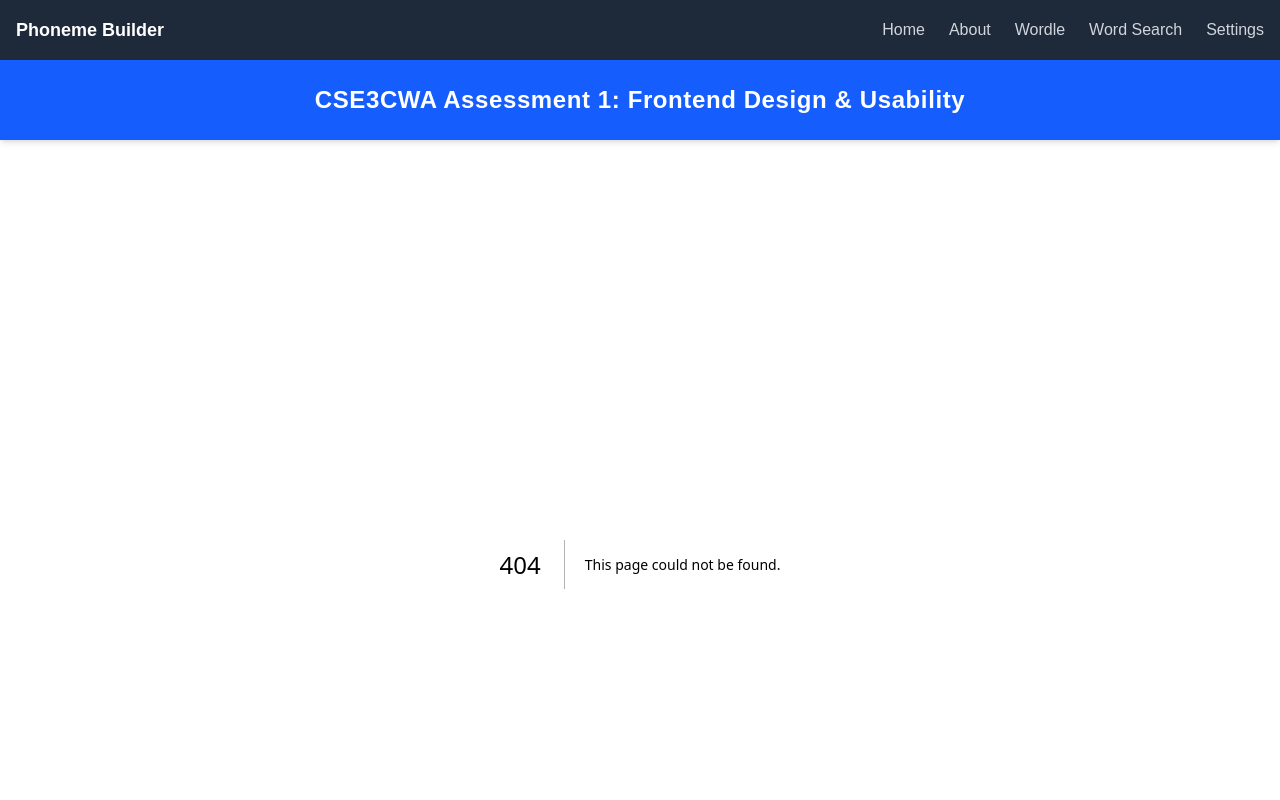
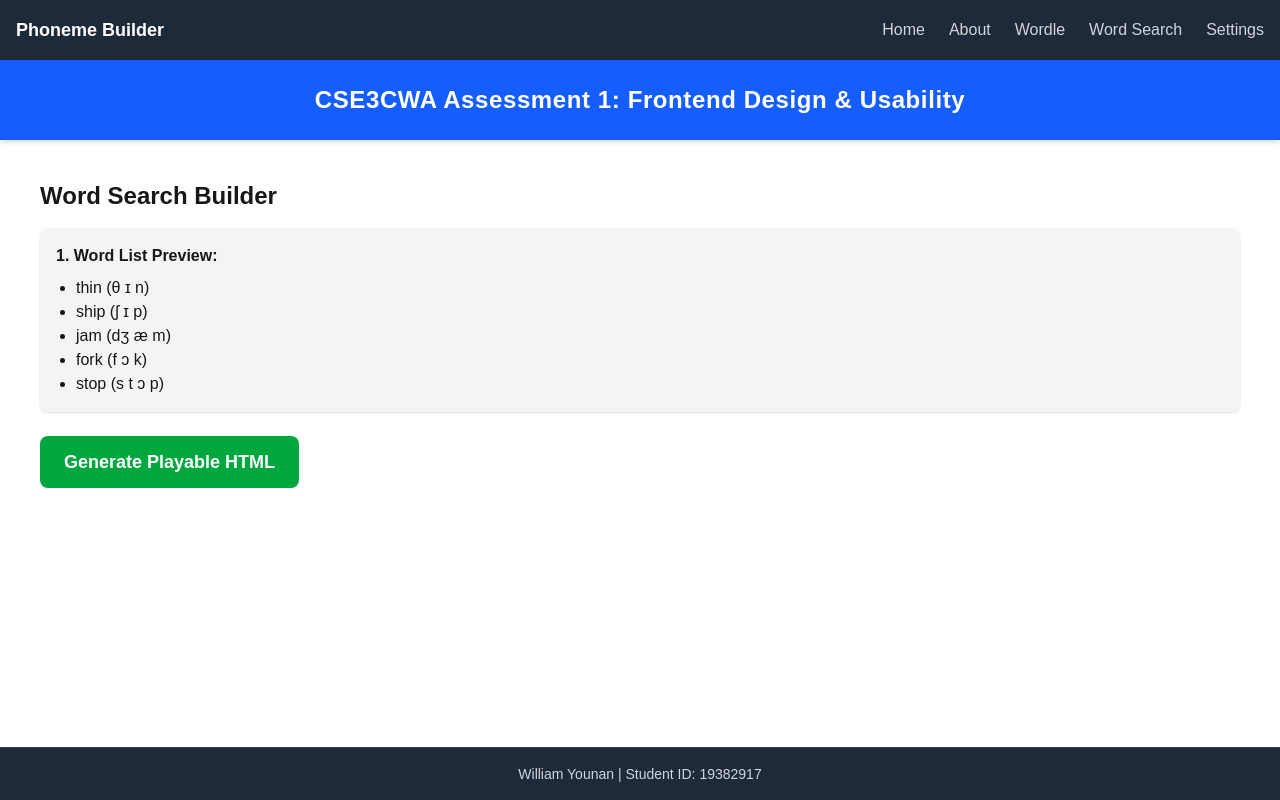
Before and after one commit to 19382917/cse3cwa-assessment-1, a Next.js app: page /word-search in a window 1280 px wide. Before the commit this address had no page. Shown: the top 800 px of the page. Built offline with nearby package versions, Linux system fonts and the light colour scheme.

Commit message:
Feat: Build Wordle and Word Search interfaces with HTML generators

```diff
--- a/app/Wordle/page.tsx
+++ b/app/Wordle/page.tsx
@@ -9,7 +9,6 @@ export default function WordleBuilder() {
     const phonemes = selectedWord.phonemes.join('');
     const english = selectedWord.english;
 
-    // This string is the standalone game.
     const htmlContent = `
 <!DOCTYPE html>
 <html lang="en">
@@ -55,7 +54,6 @@ export default function WordleBuilder() {
       kbDiv.appendChild(btn);
     });
 
-    // Add Enter button
     let enterBtn = document.createElement('button');
     enterBtn.innerText = 'Enter';
     enterBtn.style.backgroundColor = '#6aaa64';
@@ -106,7 +104,6 @@ export default function WordleBuilder() {
         document.getElementById('feedback').innerHTML = '<span style="color: green;">Correct! English word: ' + englishWord + '</span>';
       } else {
         document.getElementById('feedback').innerHTML = '<span style="color: red;">Try again!</span>';
-        // Reset guess after a short delay
         setTimeout(() => {
           currentGuess = [];
           renderGrid();
--- /dev/null
+++ b/app/word-search/page.tsx
@@ -0,0 +1,80 @@
+'use client';
+import { sampleWordList, phonemeKeyboard, phonemeToEnglish } from '@/data/phonemes';
+
+export default function WordSearchBuilder() {
+  const generateHTML = () => {
+    const words = sampleWordList.slice(0, 5);
+    const htmlContent = `
+<!DOCTYPE html>
+<html lang="en">
+<head>
+  <meta charset="UTF-8">
+  <meta name="viewport" content="width=device-width, initial-scale=1.0">
+  <title>Phoneme Word Search</title>
+  <style>
+    body { font-family: sans-serif; text-align: center; background: #f0f0f0; padding: 20px; }
+    h1 { color: #333; }
+    .grid { display: grid; grid-template-columns: repeat(10, 1fr); gap: 2px; max-width: 600px; margin: 20px auto; }
+    .cell { width: 40px; height: 40px; border: 1px solid #ccc; display: flex; align-items: center; justify-content: center; cursor: pointer; background: white; font-size: 14px;}
+    .highlight { background: yellow; }
+    .word-list { margin-top: 20px; font-size: 18px; }
+  </style>
+</head>
+<body>
+  <h1>Phoneme Word Search</h1>
+  <div id="grid" class="grid"></div>
+  <div class="word-list"><strong>Find these phonemes:</strong> <span id="words"></span></div>
+
+  <script>
+    const grid = document.getElementById('grid');
+    const phonemes = ${JSON.stringify(words.map(w => w.phonemes))};
+    const englishWords = ${JSON.stringify(words.map(w => w.english))};
+
+    document.getElementById('words').innerText = englishWords.join(', ');
+
+    // Generate 100 random cells for visual placeholder
+    const allPhonemes = ${JSON.stringify(phonemeKeyboard.flat())};
+    for(let i=0; i<100; i++) {
+      let cell = document.createElement('div');
+      cell.className = 'cell';
+      cell.innerText = allPhonemes[Math.floor(Math.random() * allPhonemes.length)];
+      cell.onclick = () => cell.classList.toggle('highlight');
+      grid.appendChild(cell);
+    }
+  </script>
+</body>
+</html>
+    `;
+
+    const blob = new Blob([htmlContent], { type: 'text/html' });
+    const url = URL.createObjectURL(blob);
+    const a = document.createElement('a');
+    a.href = url;
+    a.download = 'phoneme-wordsearch.html';
+    document.body.appendChild(a);
+    a.click();
+    document.body.removeChild(a);
+  };
+
+  return (
+    <div className="container mx-auto p-4">
+      <h2 className="text-2xl font-bold mb-4">Word Search Builder</h2>
+
+      <div className="mb-6 p-4 bg-gray-100 dark:bg-gray-800 rounded-lg shadow">
+        <h3 className="font-bold mb-2">1. Word List Preview:</h3>
+        <ul className="list-disc pl-5">
+          {sampleWordList.slice(0, 5).map((word, idx) => (
+            <li key={idx}>{word.english} ({word.phonemes.join(' ')})</li>
+          ))}
+        </ul>
+      </div>
+
+      <button
+        onClick={generateHTML}
+        className="px-6 py-3 bg-green-600 text-white rounded-lg hover:bg-green-700 transition-colors text-lg font-bold"
+      >
+        Generate Playable HTML
+      </button>
+    </div>
+  );
+}
```
